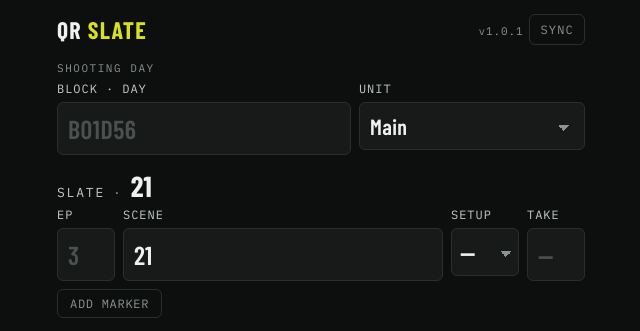
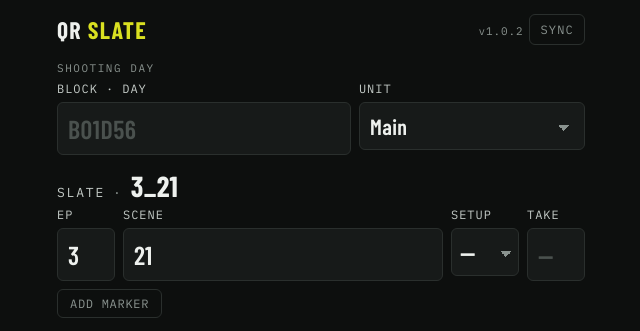
Before and after one commit to darabal/QR-Slate, a plain HTML site: page index.html in a window 1280 px wide. Shown: the top 331 px of the page, 319-959 px from the left. Drawn offline with nearby package versions, Linux system fonts and the light colour scheme.

Commit message:
QR Slate 1.0.2
Keep the episode when the app reopens: the form filled every slate field back in except the episode, so the next slate went out without it.

Co-Authored-By: Claude Opus 5.5 <noreply@anthropic.com>
Claude-Session: https://claude.ai/code/session_01M2kh5zjBHa3sDT7tpea5o7

```diff
--- a/index.html
+++ b/index.html
@@ -334,7 +334,7 @@ legend{font-family:var(--f-mono);font-size:11px;letter-spacing:.14em;text-transf
 <script>
 (function(){
 "use strict";
-var APP_VERSION="1.0.1";   // major.minor.patch
+var APP_VERSION="1.0.2";   // major.minor.patch
 var NOTE_MAX=300;
 var UNITS={main:"Main unit",second:"Second unit",splinter:"Splinter unit",vfx:"VFX unit",other:"Other unit"};
 var UNIT_DIGIT={main:1,second:2,splinter:3,vfx:4,other:5};   // slate code unit digit; 0 = none
@@ -400,6 +400,7 @@ function dayInfoText(d){var a=[];if(dayCode(d))a.push(dayCode(d));if(d.unit)a.pu
 
 /* ---------- form ---------- */
 function fillForm(v,tk){
+  $("ep").value=v.ep||"";
   var sm=/^(X?[ABC]?)(\d.*)$/.exec(v.sc||"");$("mk").value=sm?sm[1]:"";$("sc").value=sm?sm[2]:(v.sc||"");
   setupOptions(v.su||"");$("su").value=v.su||"";
   $("tk").value=tk!=null?tk:"";
--- a/sw.js
+++ b/sw.js
@@ -1,5 +1,5 @@
 /* QR Slate offline cache. Bump VERSION whenever any app file changes so phones pick up the update. */
-const VERSION = "qrslate-1.0.1";
+const VERSION = "qrslate-1.0.2";
 const APP = ["./", "index.html", "manifest.webmanifest", "vendor/qrcode.js",
              "icons/icon-180.png", "icons/icon-192.png", "icons/icon-512.png"];
 
```
Also changed, not shown: 1 other file.
